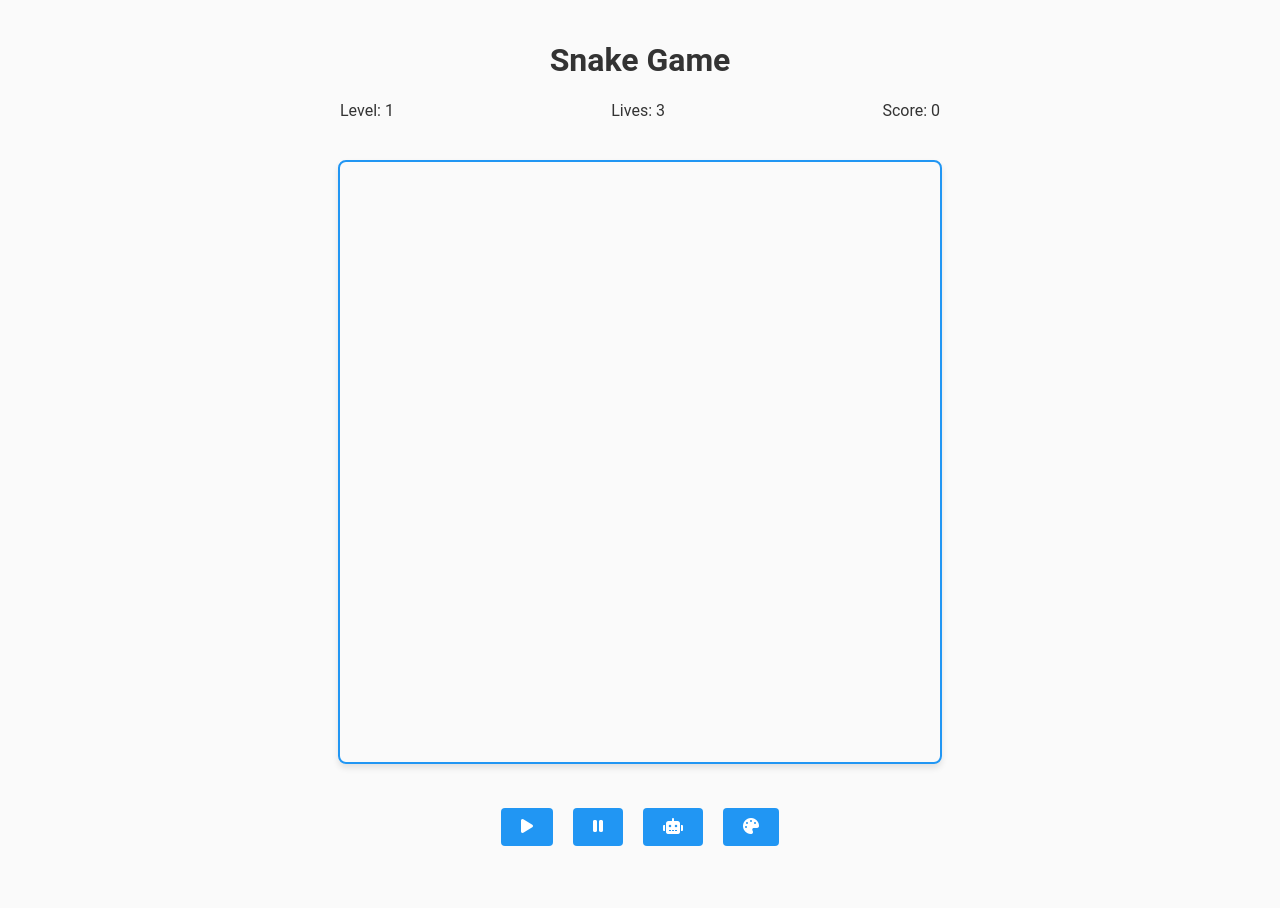
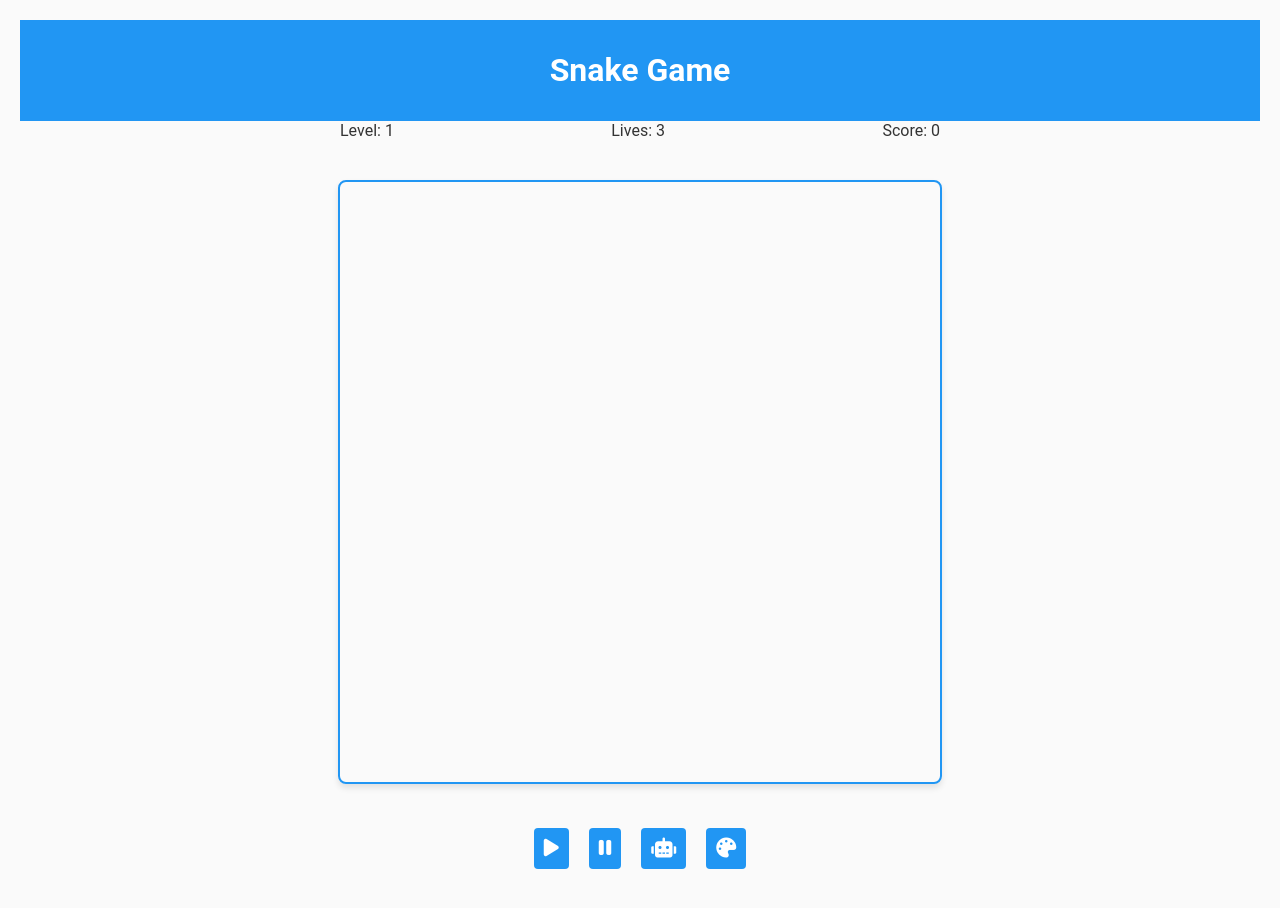
Before and after one commit to gabelius/hissscore, a plain HTML site: page index.html in a window 1280 px wide. Before the commit the page ends 886 px from the top, so only its background shows below. Drawn offline with Linux system fonts and the light colour scheme.

Commit message:
Update style.css

```diff
--- a/style.css
+++ b/style.css
@@ -1,4 +1,3 @@
-
 :root {
     --primary-color: #2196F3;
     --background-color: #fafafa;
@@ -15,6 +14,14 @@
     align-items: center;
     min-height: 100vh;
     padding: 20px;
+}
+
+.header {
+    background-color: var(--primary-color);
+    width: 100%;
+    text-align: center;
+    padding: 10px 0;
+    color: white;
 }
 
 .game-container {
@@ -35,7 +42,7 @@
 }
 
 button {
-            padding: 10px 20px;
+    padding: 10px;
     border: none;
     border-radius: 4px;
     background-color: var(--primary-color);
@@ -43,6 +50,10 @@
     cursor: pointer;
     font-size: 16px;
     transition: background-color 0.3s;
+}
+
+button i {
+    font-size: 20px;
 }
 
 button:hover {
```
Lines whose indentation alone changed are shown as unchanged.
